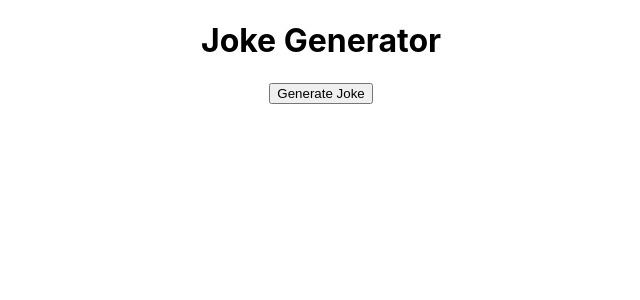
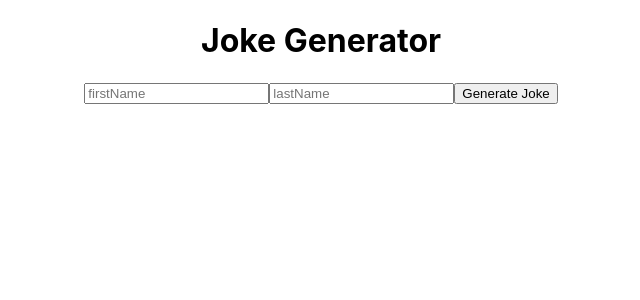
Before and after one commit to Bhagyeshpro/reactMastery, a React (Create React App) app: page / in a window 1280 px wide. Shown: the top 300 px of the page, without its empty margins (319-959 px from the left). Built offline with nearby package versions, Linux system fonts and the light colour scheme; no server answers.

Commit message:
Ref and custom hooks Done!

```diff
--- a/src/App.js
+++ b/src/App.js
@@ -1,14 +1,31 @@
+import { useRef, useState } from "react";
 import "./App.css";
 import useRandomJoke from "./hooks/useRandomJoke";
 
 function App() {
-  const joke = useRandomJoke('Toy', 'Bhat')
+  const firstNameRef = useRef(null)
+  const lastNameRef = useRef(null)
+
+  const [firstName, setFirstName] = useState('Captain')
+  const [lastName, setLastName] = useState('America')
+
+  const joke = useRandomJoke(firstName, lastName)
+
+  const generateJoke = (e) => {
+    e.preventDefault()
+    setFirstName(firstNameRef.current.value)
+    setLastName(lastNameRef.current.value)
+  }
 
   return (
     <div className="App">
       <h1>Joke Generator</h1>
       <h2>{joke}</h2>
-      <button >Generate Joke</button>
+      <form>
+        <input placeholder="firstName" ref={firstNameRef} />
+        <input placeholder="lastName" ref={lastNameRef} />
+        <button onClick={generateJoke} >Generate Joke</button>
+      </form>
     </div>
   );
 }
```
